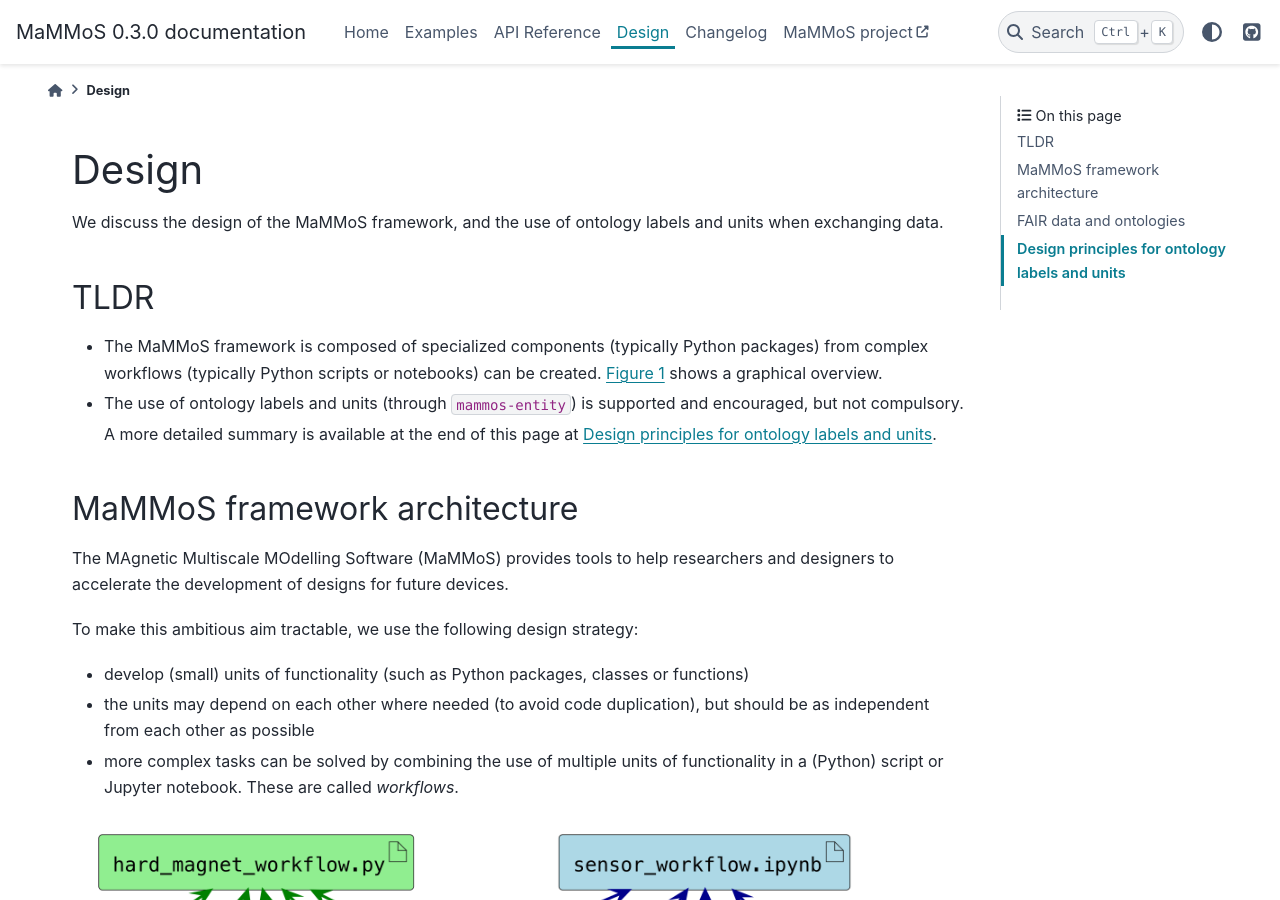
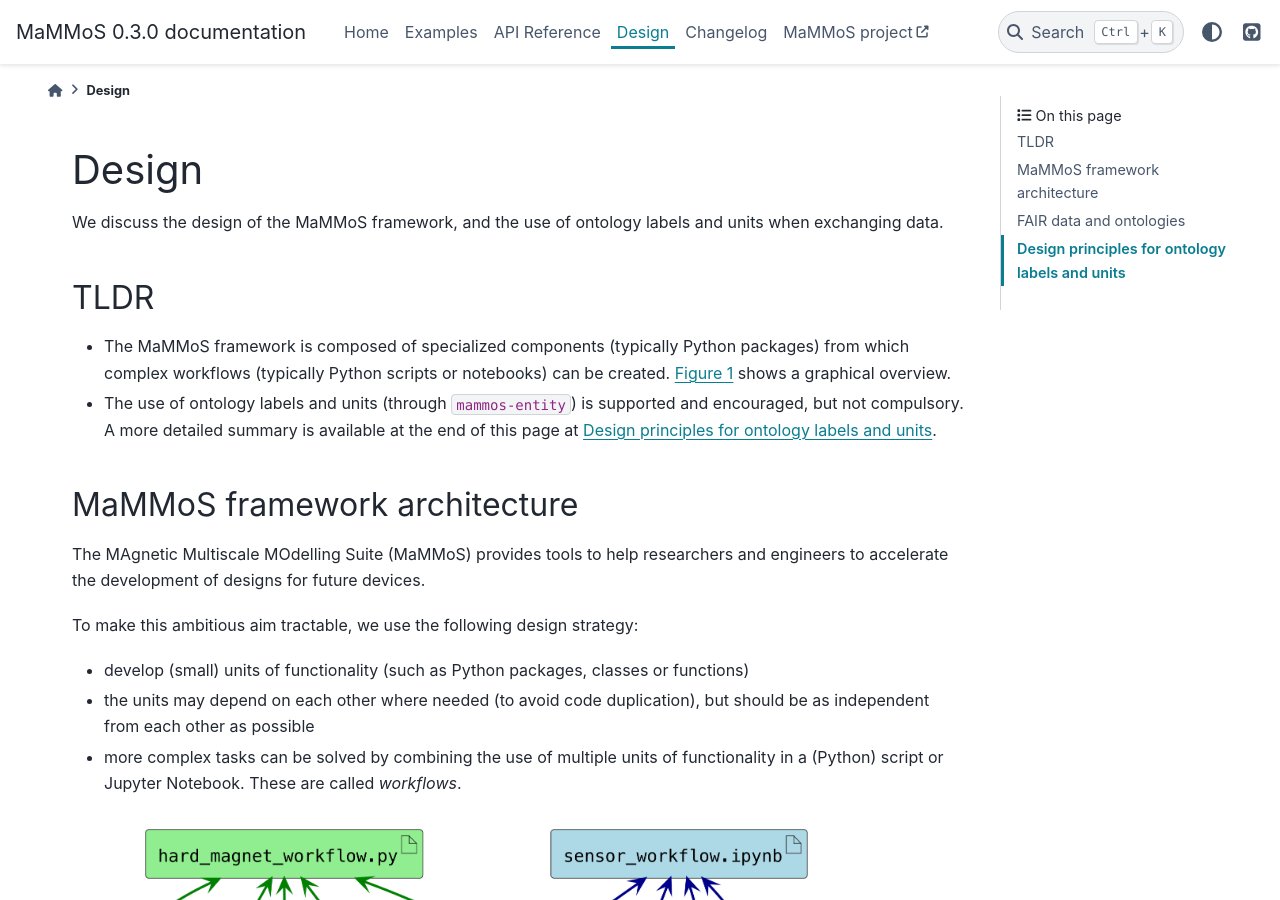
Before and after one commit to MaMMoS-project/mammos, a Sphinx documentation site: the page built from docs/source/design.rst, in a window 1280 px wide and 900 px high. Built offline with Sphinx 7.4.7 and the PyData theme 0.15.4, drawn with Linux system fonts in a browser that asks for light colours; pages that are not in the unit, such as notebooks, are missing from menus; the version number is read from the project's files by our own code; some of the changed text lies outside the part shown.

Commit message:
address feedback in review
PR: https://github.com/MaMMoS-project/mammos/pull/12/files

```diff
--- a/docs/source/design.rst
+++ b/docs/source/design.rst
@@ -9,20 +9,19 @@ TLDR
 ----
 
 - The MaMMoS framework is composed of specialized components (typically Python
-  packages) from complex workflows (typically Python scripts or notebooks) can
+  packages) from which complex workflows (typically Python scripts or notebooks) can
   be created. :numref:`label-figure-overview` shows a graphical overview.
 
 - The use of ontology labels and units (through ``mammos-entity``) is
   supported and encouraged, but not compulsory.
-
   A more detailed summary is available at the end of this page at
   `Design principles for ontology labels and units`_.
 
 MaMMoS framework architecture
 -----------------------------
 
-The MAgnetic Multiscale MOdelling Software (MaMMoS) provides tools to help
-researchers and designers to accelerate the development of designs for future devices.
+The MAgnetic Multiscale MOdelling Suite (MaMMoS) provides tools to help
+researchers and engineers to accelerate the development of designs for future devices.
 
 To make this ambitious aim tractable, we use the following design strategy:
 
@@ -32,7 +31,7 @@ To make this ambitious aim tractable, we use the following design strategy:
   but should be as independent from each other as possible
 
 - more complex tasks can be solved by combining the use of multiple units of
-  functionality in a (Python) script or Jupyter notebook. These are called *workflows*.
+  functionality in a (Python) script or Jupyter Notebook. These are called *workflows*.
 
 
 .. _label-figure-overview:
@@ -73,7 +72,7 @@ Workflows
 
 Out of these components, complete *workflows* can be constructed, that help
 with particular magnetic material research or design questions. Within MaMMoS, a
-python program or a (python) Jupyter notebook can be used to execute a sequence
+Python program or a (Python) Jupyter Notebook can be used to execute a sequence
 of operations making use of the mammos framework components (and other already
 existing tools if desired).
 
@@ -85,7 +84,7 @@ The figures shows two demonstrator workflows:
 
 Through choosing Python as the environment within which the MaMMoS capabilities
 are (most easily) accessible, users can immediately connect all existing
-magnetic research tools that have a python interface (such us Ubermag in the
+magnetic research tools that have a Python interface (such us Ubermag in the
 sensor workflow example).
 
 As the workflows are defined through a Python program, there is (great) freedom
```
Also changed, not shown: docs/source/images/overview/overview.png, 1 other file.
